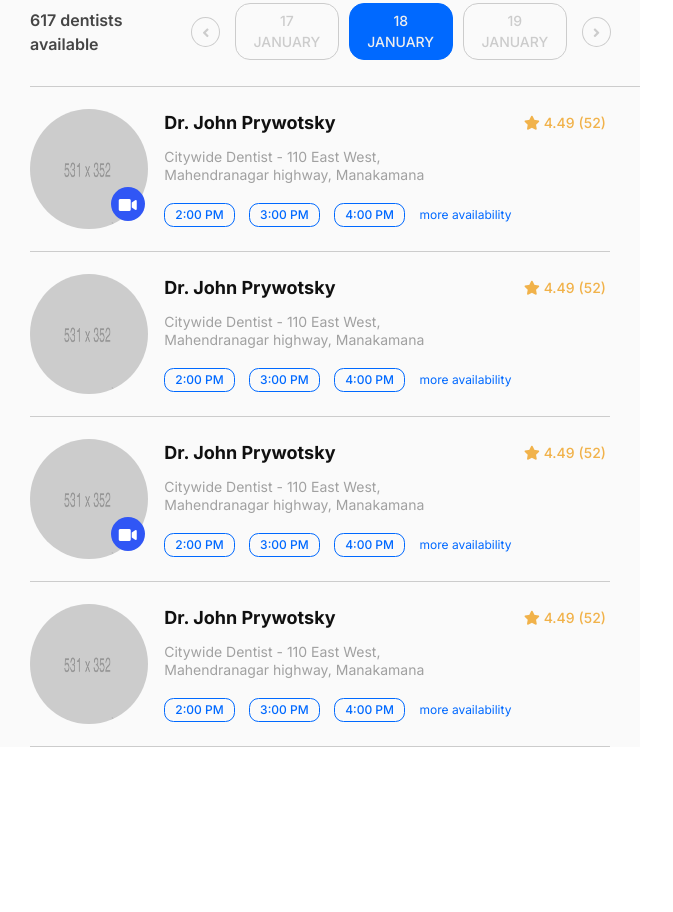
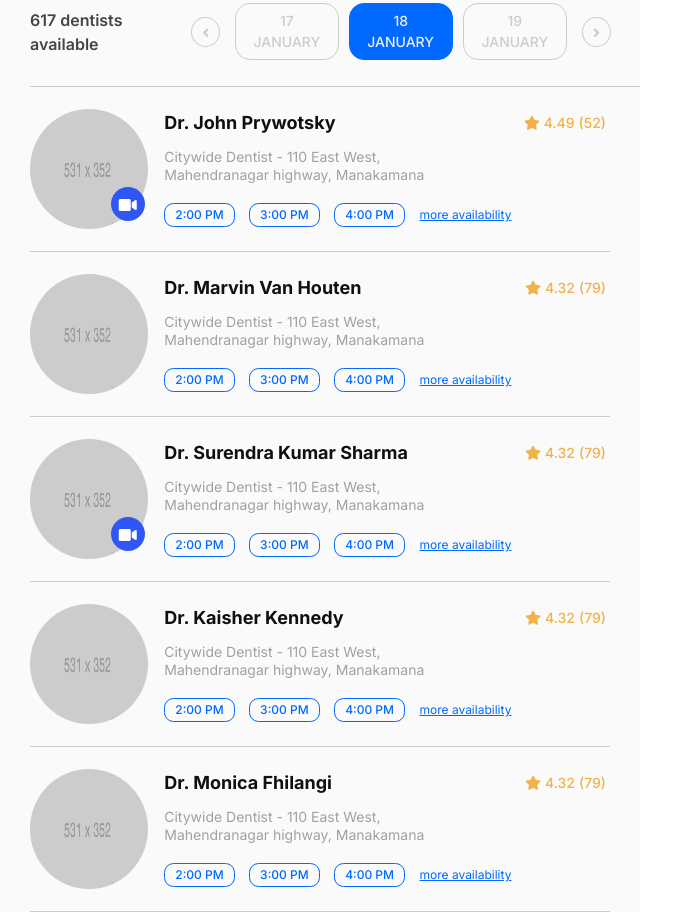
Before and after one commit to Sumitdulal/Sumitdulal.github.io, a plain HTML site: page search-results.html in a window 1280 px wide. Shown: the part 212-1124 px from the top of the page, without its empty margins (0-673 px from the left). Before the commit the page ends 965 px from the top, so only its background shows below. Drawn offline with nearby package versions, Linux system fonts and the light colour scheme.

Commit message:
latest changes

```diff
--- a/search-results.html
+++ b/search-results.html
@@ -135,11 +135,11 @@
                 </div>
                 <div class="other-part ml-3">
                     <div class="name-rating d-flex align-items-center justify-content-between ">
-                        <p class="p-0 m-0">Dr. John Prywotsky</p>
+                        <p class="p-0 m-0">Dr. Marvin Van Houten</p>
                         <div class="icon-rating d-flex align-items-center">
                             <i class="fas fa-star mr-1"></i>
-                            <p class="m-0 p-0 mr-1">4.49</p>
-                            <p class="m-0 p-0 mr-1">(52)</p>
+                            <p class="m-0 p-0 mr-1">4.32</p>
+                            <p class="m-0 p-0 mr-1">(79)</p>
                         </div>
                     </div>
                     <p class="address">Citywide Dentist - 110 East West, Mahendranagar
@@ -163,11 +163,11 @@
                 </div>
                 <div class="other-part ml-3">
                     <div class="name-rating d-flex align-items-center justify-content-between ">
-                        <p class="p-0 m-0">Dr. John Prywotsky</p>
+                        <p class="p-0 m-0">Dr. Surendra Kumar Sharma</p>
                         <div class="icon-rating d-flex align-items-center">
                             <i class="fas fa-star mr-1"></i>
-                            <p class="m-0 p-0 mr-1">4.49</p>
-                            <p class="m-0 p-0 mr-1">(52)</p>
+                            <p class="m-0 p-0 mr-1">4.32</p>
+                            <p class="m-0 p-0 mr-1">(79)</p>
                         </div>
                     </div>
                     <p class="address">Citywide Dentist - 110 East West, Mahendranagar
@@ -190,11 +190,37 @@
                 </div>
                 <div class="other-part ml-3">
                     <div class="name-rating d-flex align-items-center justify-content-between ">
-                        <p class="p-0 m-0">Dr. John Prywotsky</p>
+                        <p class="p-0 m-0">Dr. Kaisher Kennedy</p>
                         <div class="icon-rating d-flex align-items-center">
                             <i class="fas fa-star mr-1"></i>
-                            <p class="m-0 p-0 mr-1">4.49</p>
-                            <p class="m-0 p-0 mr-1">(52)</p>
+                            <p class="m-0 p-0 mr-1">4.32</p>
+                            <p class="m-0 p-0 mr-1">(79)</p>
+                        </div>
+                    </div>
+                    <p class="address">Citywide Dentist - 110 East West, Mahendranagar
+                        highway, Manakamana</p>
+                    <div class="time-slots">
+                        <button>2:00 PM</button>
+                        <button>3:00 PM</button>
+                        <button>4:00 PM</button>
+                        <a href="#">more availability</a>
+                    </div>
+                </div>
+            </div>
+            <!--wihtout video calling icon ends-->
+
+            <!--wihtout video calling icon starts-->
+            <div class="full-information d-flex ">
+                <div class="img-part">
+                    <img class="img-fluid" src="images/dummy.png">
+                </div>
+                <div class="other-part ml-3">
+                    <div class="name-rating d-flex align-items-center justify-content-between ">
+                        <p class="p-0 m-0">Dr. Monica Fhilangi</p>
+                        <div class="icon-rating d-flex align-items-center">
+                            <i class="fas fa-star mr-1"></i>
+                            <p class="m-0 p-0 mr-1">4.32</p>
+                            <p class="m-0 p-0 mr-1">(79)</p>
                         </div>
                     </div>
                     <p class="address">Citywide Dentist - 110 East West, Mahendranagar
--- a/styles/search-results.scss
+++ b/styles/search-results.scss
@@ -425,6 +425,7 @@
                     a{
                         color:  #0069FF;
                         font-size: 12px;
+                        text-decoration: underline;
                         font-weight: 400;
                     }
                 }
```
Also changed, not shown: styles/search-results.css, 1 other file.
